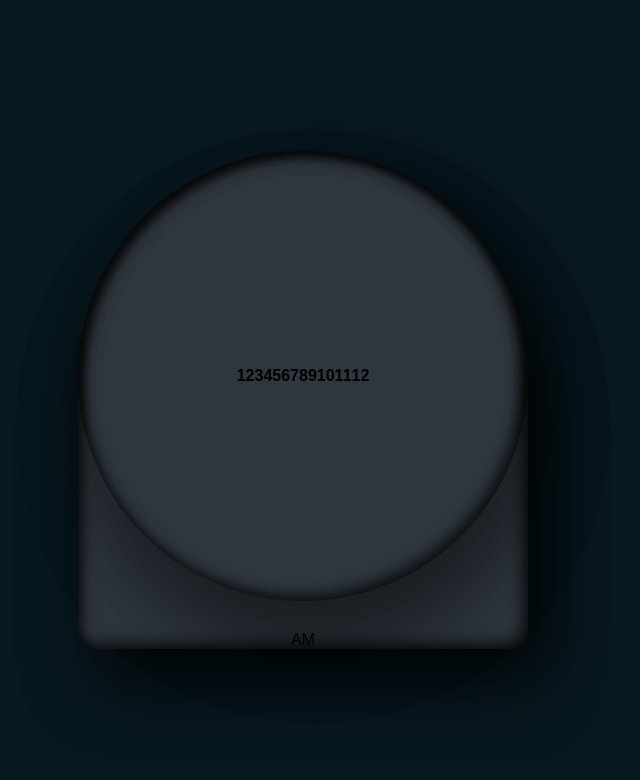
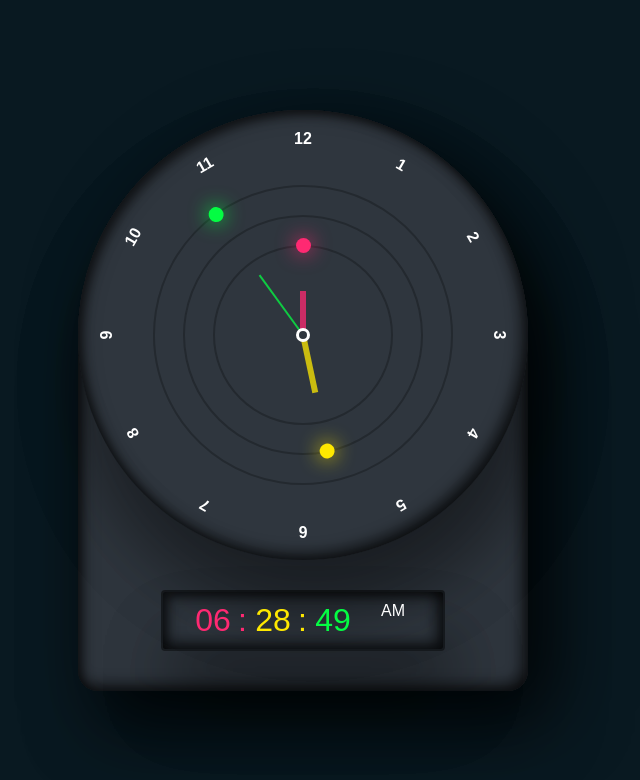
Before and after one commit to jaba777/javascript-Clock, a plain HTML site: page index.html in a window 1280 px wide. Shown: the whole page, without its empty margins (337-977 px from the left). Drawn offline with Linux system fonts and the light colour scheme.

Commit message:
build Js

```diff
--- a/app.js
+++ b/app.js
@@ -0,0 +1,35 @@
+let hr = document.querySelector("#hr");
+let mn = document.querySelector("#mn");
+let sc = document.querySelector("#sc");
+
+setInterval(()=>{
+    let day=new Date();
+    let hh=day.getHours() * 30;
+    let mm=day.getMinutes() * 6;
+    let ss = day.getSeconds() * 6;
+
+    hr.style.transform=`rotateZ(${hh + mn / 12}deg)`;
+    mn.style.transform=`rotateZ(${mm}deg)`;
+    sc.style.transform=`rotateZ(${ss}deg)`;
+});
+
+let hours = document.getElementById('hour');
+let minutes = document.getElementById('minutes');
+let second = document.getElementById('seconds');
+
+let h= new Date().getHours();
+let m = new Date().getMinutes();
+let s = new Date().getSeconds();
+
+if(h>12){
+    h=h-12;
+}
+
+h=h<10 ? "0" +h : h;
+m=m<10 ? "0" +m : m;
+s= s<10 ? "0" +s : s;
+
+
+hours.innerHTML=h;
+minutes.innerHTML=m;
+second.innerHTML=s;
--- a/index.html
+++ b/index.html
@@ -10,9 +10,9 @@
 <body>
     <div class="container">
      <div class="clock">
-        <div class="circle" id="sc" style="--cl:#04fc43"><i></i></div>
-        <div class="circle circle2" id="mn" style="--cl:#fee800"> <i></i> </div>
-        <div class="circle circle3" id="hr" style="--cl:#ff2972"> <i></i> </div>
+        <div class="circle" id="sc" style="--clr:#04fc43"><i></i></div>
+        <div class="circle circle2" id="mn" style="--clr:#fee800"> <i></i> </div>
+        <div class="circle circle3" id="hr" style="--clr:#ff2972"> <i></i> </div>
 
         <span style="--i: 1"><b>1</b></span>
         <span style="--i: 2"><b>2</b></span>
@@ -29,11 +29,11 @@
         </div>
 
         <div id="time">
-            <div class="hour" style="--clr: #ff2972"> </div>
-            <div class="circle circle2" id="mn" style="--cl:#fee800"> </div>
-            <div class="circle" id="sc" style="--cl:#04fc43">
-            <div class="ampm">AM</div>
-            </div>
+            <div id="hour" style="--clr: #ff2972">00</div>
+            <div id="minutes" id="mn" style="--clr:#fee800">00</div>
+            <div id="seconds" id="sc" style="--clr:#04fc43">00</div>
+            <div id="ampm">AM</div>
+
         </div>
 
     </div>
--- a/main.css
+++ b/main.css
@@ -41,10 +41,126 @@ body{
     10px 50px 70px rgba(0, 0, 0, 0.25), inset 5px 5px 10px rgba(0, 0, 0, 0.5),
     inset 5px 5px 20px rgba(0, 0, 0, 0.2),
     inset -5px -5px 15px rgba(0, 0, 0, 0.75);
+    background: #2f363e;
 }
 
 .clock::before{
     content: "";
     position: absolute;
+    z-index: 100000;
+    width: 8px;
+    height: 8px;
+    border: 3px solid #fff;
+    border-radius: 50%;
+    background: #2f363e;
+}
 
+.clock span{
+    position: absolute;
+    inset: 20px;
+    color: #fff;
+    text-align: center;
+    transform: rotate(calc(30deg * var(--i)));
 }
+
+.circle{
+    position: absolute;
+    z-index: 10;
+    display: flex;
+    justify-content: center;
+    align-items: flex-start;
+    width: 300px;
+    height: 300px;
+    border: 2px solid rgba(0, 0, 0, 0.25);
+    border-radius: 50%;
+}
+
+.circle i{
+    position: absolute;
+    width: 6px;
+    height: 50%;
+    background: var(--clr);
+    opacity: 0.75;
+    transform-origin: bottom;
+    transform: scaleY(0.5);
+}
+
+.circle:nth-child(1) i{
+    width: 2px;
+}
+
+.circle:nth-child(2) i{
+    width: 6px;
+}
+
+.circle2{
+    width: 240px;
+    height: 240px;
+    z-index: 9;
+}
+
+.circle3{
+    width: 180px;
+    height: 180px;
+    z-index: 8;
+}
+
+.circle::before{
+    content: "";
+    position: absolute;
+    top: -8.5px;
+    width: 15px;
+    height: 15px;
+    border-radius: 50%;
+    box-shadow: 0 0 20px var(--clr);
+    background: var(--clr);
+}
+
+#time{
+    display: flex;
+    margin-bottom: 40px;
+    padding: 10px 20px;
+    border: 2px solid rgba(0, 0, 0, 0.5);
+    border-radius: 4px;
+    box-shadow:  10px 50px 70px rgba(0, 0, 0, 0.25),
+    10px 50px 70px rgba(0, 0, 0, 0.25), inset 5px 5px 10px rgba(0, 0, 0, 0.5),
+    inset 5px 5px 20px rgba(0, 0, 0, 0.2),
+    inset -5px -5px 15px rgba(0, 0, 0, 0.75);
+    font-size: 2em;
+    font-weight: 600;
+}
+
+#time div{
+    position: relative;
+    width: 60px;
+    text-align: center;
+    font-weight: 500;
+    color: var(--clr);
+}
+
+#time div:nth-child(1)::after,
+#time div:nth-child(2)::after{
+    content: ":";
+    position: absolute;
+    right: -4px;
+}
+
+#time div:nth-child(2)::after{
+    animation: animate 1s steps(1) infinite;
+}
+
+@keyframes animate {
+    0%{
+        opacity: 1;
+    }
+    50%{
+        opacity: 0;
+    }
+}
+
+#time div:last-child{
+    display: flex;
+    justify-content: center;
+    color: #fff;
+    font-size: 0.5em;
+}
```
